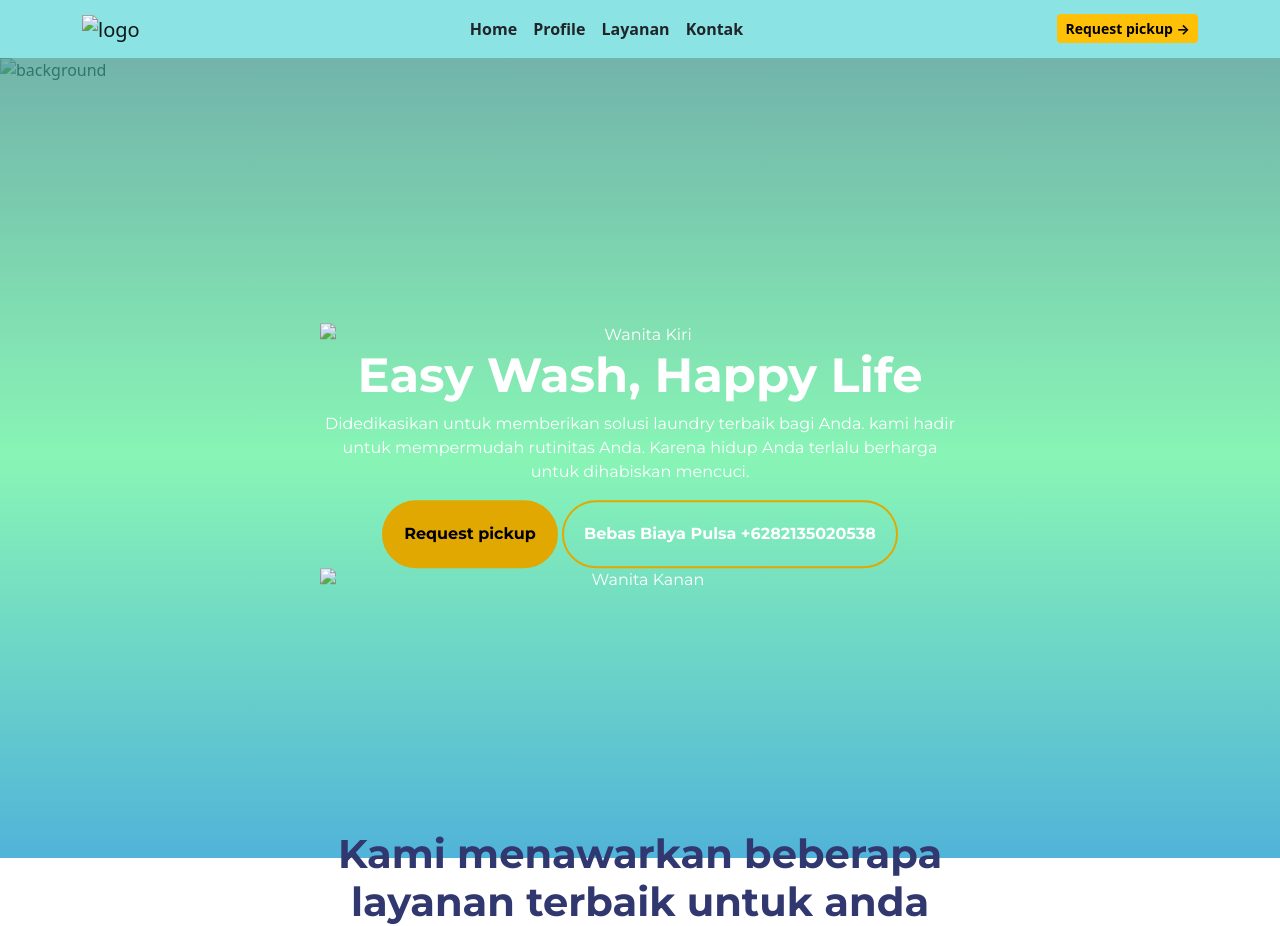
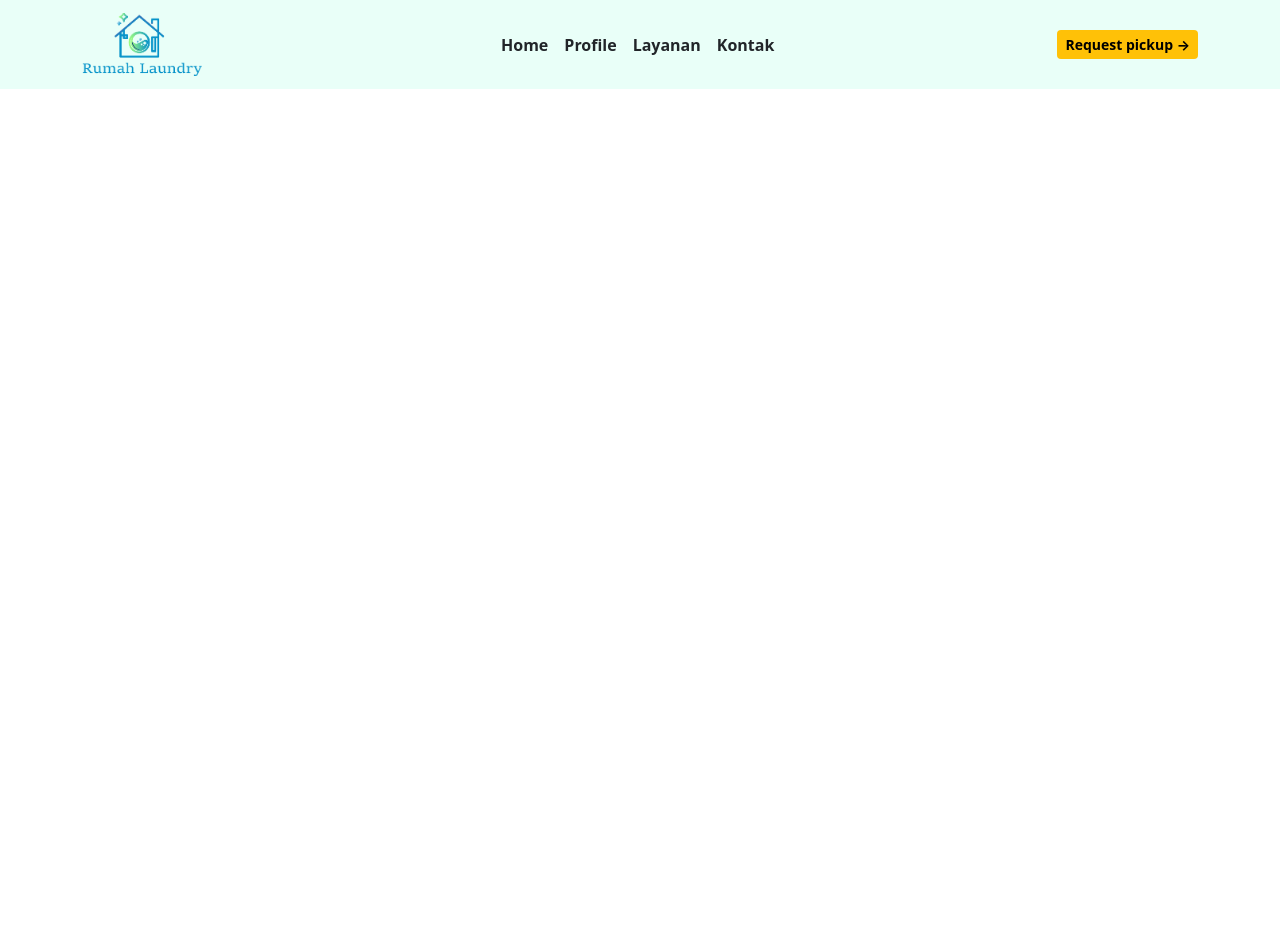
Before and after one commit to PKTJ/Website-Laundry, a plain HTML site: page index.html in a window 1280 px wide. After the commit the page ends 800 px from the top, so only its background shows below. Drawn offline with nearby package versions, Linux system fonts and the light colour scheme.

Commit message:
recovery files

```diff
--- a/index.html
+++ b/index.html
@@ -14,7 +14,7 @@
     <nav class="navbar navbar-expand-lg navbar-custom">
         <div class="container">
             <a class="navbar-brand" href="#">
-                <img src="asset/Logo 1.png" alt="logo" width="120">
+                <img src="/image/Logo 1.png" alt="logo" width="120">
             </a>
             <button class="navbar-toggler" type="button" data-bs-toggle="collapse" data-bs-target="#navbarNav" aria-controls="navbarNav" aria-expanded="false" aria-label="Toggle navigation">
                 <span class="navbar-toggler-icon"></span>
@@ -43,33 +43,6 @@
     <!-- end navbar -->
 
 
-    <div class="image-container">
-        <img src="asset/image 11.png" alt="background">
-        <div class="text">
-            <img src="asset/Women_cloth_laundry2 1.png" alt="Wanita Kiri" class="left-woman">
-            <h1>Easy Wash, Happy Life</h1>
-            <p>Didedikasikan untuk memberikan solusi laundry terbaik bagi Anda. kami hadir untuk mempermudah rutinitas Anda.
-                Karena hidup Anda terlalu berharga untuk dihabiskan mencuci.
-                </p>
-
-                <button class="button1" type="button">Request pickup</button>
-                <button type="button" class="button2">Bebas Biaya Pulsa +6282135020538</button>
-
-            <img src="asset/Women cloth laundry 1.png" alt="Wanita Kanan" class="right-woman">
-        </div>
-    </div>
-
-    <section class="about" id="about">
-        <div class="about-container">
-            <div class="text-about">
-                <h1>Kami menawarkan beberapa layanan terbaik untuk anda</h1>
-
-            </div>
-
-
-
-
-
     <script src="https://cdn.jsdelivr.net/npm/bootstrap@5.2.3/dist/js/bootstrap.bundle.min.js" integrity="sha384-kenU1KFdBIe4zVF0s0G1M5b4hcpxyD9F7jL+jjXkk+Q2h455rYXK/7HAuoJl+0I4" crossorigin="anonymous"></script>
 </body>
 </html>
--- a/style.css
+++ b/style.css
@@ -3,121 +3,13 @@
     letter-spacing: -0.4px;
 }
 .navbar-custom {
-    background-color: #8be3e3;
+    background-color: rgba(127, 255, 212, 0.17);
 }
 .btn-custom {
     background-color: #ffc107 !important;
     color: black !important;
     border: none !important;
-
 }
 .btn-custom:hover {
      background-color: #e0a800 !important;
 }
-
-.width-img {
-    width: 100%;
-    height: auto;
-    object-fit: cover;
-    display: block;
-}
-
-.image-container {
-    position: relative;
-    width: 100%;
-    height: 100vh;
-}
-
-.image-container img {
-    width: 100%;
-    height: 100%;
-    object-fit: cover;
-    display: block;
-}
-
-.image-container::after {
-    content: "";
-    position: absolute;
-    top: 0;
-    left: 0;
-    width: 100%;
-    height: 100%;
-    /* background: linear-gradient(to bottom, #55F196, #369386, #0693C9); */
-    background: linear-gradient(to bottom, #369386, #55F196, #0693C9);
-    opacity: 0.7;
-    z-index: 1;
-}
-
-.text {
-    position: absolute;
-    top: 50%;
-    left: 50%;
-    transform: translate(-50%, -50%);
-    color: white;
-    text-align: center;
-    font-family: 'Montserrat', sans-serif;
-    z-index: 2;
-}
-
-.text h1 {
-    font-size: 3rem;
-    font-weight: 700;
-}
-
-
-
-/* vatas*/
-
-.button1 {
-    border-radius: 35px;
-    color: black;
-    font-weight: bold;
-    text-align: center;
-    background-color: #e0a800;
-    padding: 20px 20px 20px 20px;
-    border: 2px solid #e0a800;
-
-}
-
-.button2 {
-    border-radius: 35px;
-    color: white; /* Text color */
-    background-color: transparent;
-    border: 2px solid #e0a800;
-    padding: 20px 20px 20px 20px;
-    font-weight: bold;
-    text-align: center;
-}
-
-/* kmsfidfsnsnsf */
-
-.about{
-    display: flex;
-    justify-content: center;
-    align-items: center;
-    padding: 20px;
-}
-
-.about .about-container{
-    display: flex;
-    justify-content: center;
-    align-items: center;
-    gap: 100px;
-}
-.about-container .text-about{
-    display: flex;
-    flex-direction: column;
-    gap: 5px;
-    width: 25%;
-}
-.text-about h1{
-    font-size: 40px;
-    font-weight: 700;
-    position: absolute;
-    transform: translate(-50%, -50%);
-    color: #31386F;
-    text-align: center;
-    font-family: 'Montserrat', sans-serif;
-    z-index: 2; /* Harus lebih tinggi dari container biar tulisannya keliatan */
-
-}
```
